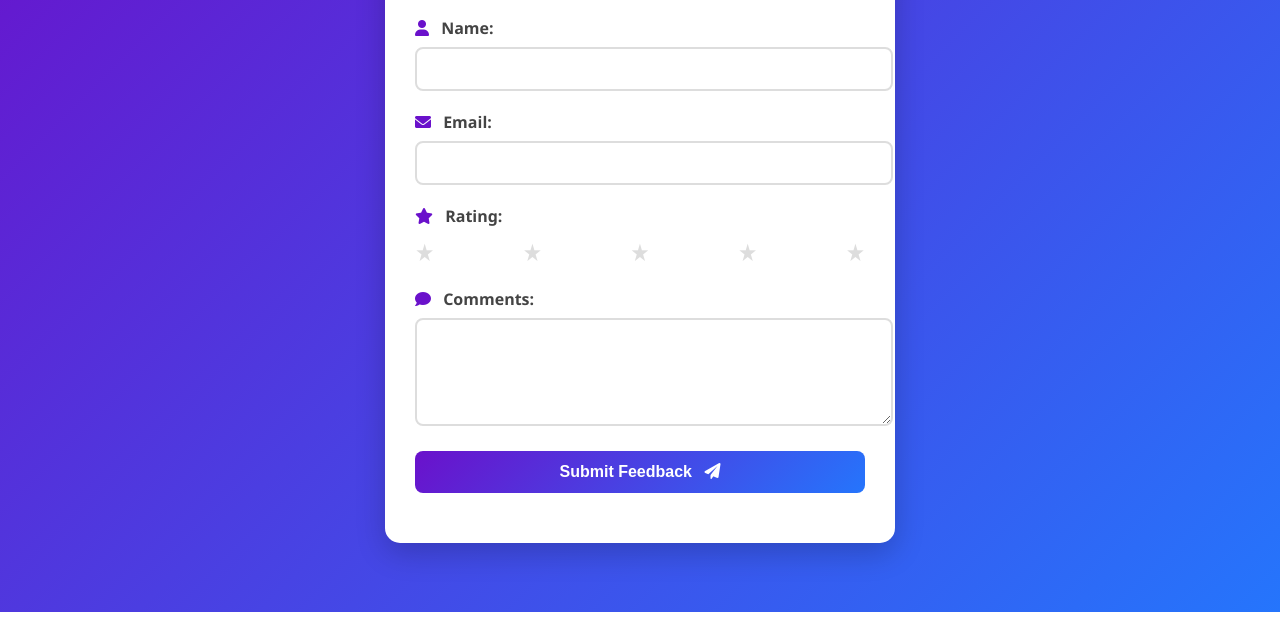
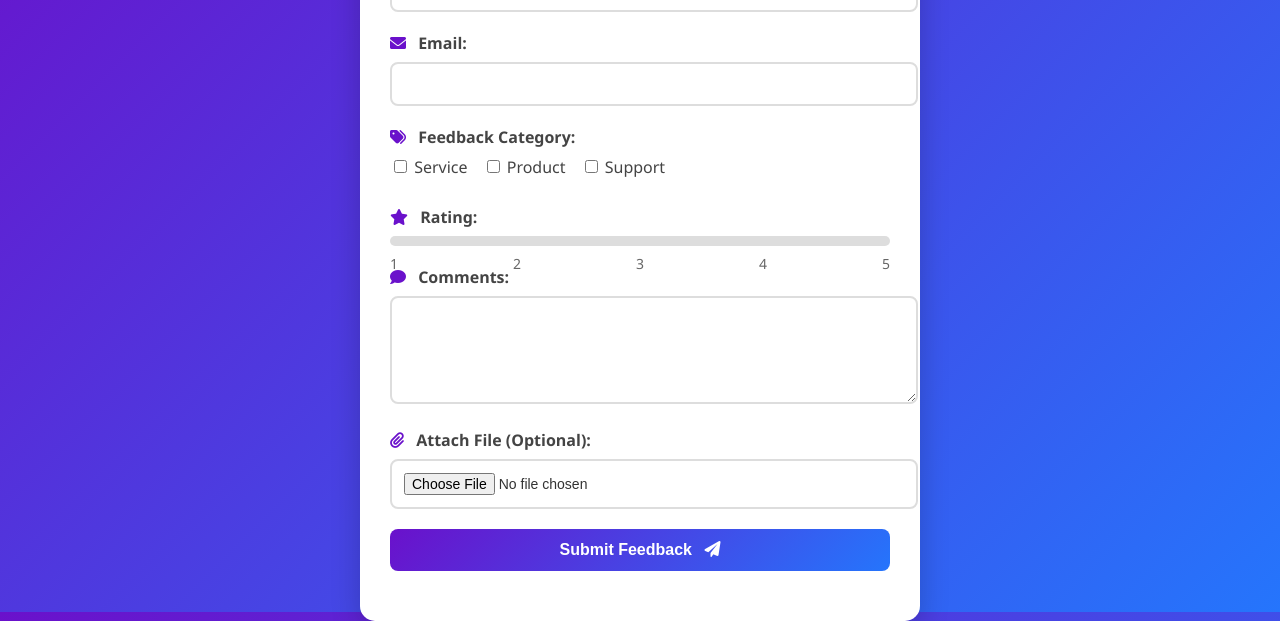
Before and after one commit to Priyanshu7061/ITS-Hostel, a plain HTML site: page form/index.html in a window 1280 px wide. Shown: the part 188-809 px from the top of the page. Drawn offline with Linux system fonts and the light colour scheme.

Commit message:
form changes

```diff
--- a/form/index.html
+++ b/form/index.html
@@ -3,7 +3,7 @@
 <head>
     <meta charset="UTF-8">
     <meta name="viewport" content="width=device-width, initial-scale=1.0">
-    <title>Professional Feedback Form</title>
+    <title>Advanced Feedback Form</title>
     <link rel="stylesheet" href="styles.css">
     <!-- Include Font Awesome for icons -->
     <link rel="stylesheet" href="https://cdnjs.cloudflare.com/ajax/libs/font-awesome/6.0.0/css/all.min.css">
@@ -15,29 +15,57 @@
             <p>Please take a moment to share your experience with us.</p>
         </div>
         <form id="feedbackForm">
+            <!-- Name -->
             <div class="form-group">
                 <label for="name"><i class="fas fa-user"></i> Name:</label>
                 <input type="text" id="name" name="name" required>
             </div>
+
+            <!-- Email -->
             <div class="form-group">
                 <label for="email"><i class="fas fa-envelope"></i> Email:</label>
                 <input type="email" id="email" name="email" required>
             </div>
+
+            <!-- Feedback Category -->
             <div class="form-group">
-                <label for="rating"><i class="fas fa-star"></i> Rating:</label>
-                <div class="rating-stars">
-                    <span data-value="1">&#9733;</span>
-                    <span data-value="2">&#9733;</span>
-                    <span data-value="3">&#9733;</span>
-                    <span data-value="4">&#9733;</span>
-                    <span data-value="5">&#9733;</span>
+                <label><i class="fas fa-tags"></i> Feedback Category:</label>
+                <div class="checkbox-group">
+                    <label><input type="checkbox" name="category" value="Service"> Service</label>
+                    <label><input type="checkbox" name="category" value="Product"> Product</label>
+                    <label><input type="checkbox" name="category" value="Support"> Support</label>
+                </div>
+            </div>
+
+            <!-- Rating -->
+            <div class="form-group">
+                <label><i class="fas fa-star"></i> Rating:</label>
+                <div class="rating-bar">
+                    <div class="progress" id="ratingProgress"></div>
+                    <div class="rating-labels">
+                        <span data-value="1">1</span>
+                        <span data-value="2">2</span>
+                        <span data-value="3">3</span>
+                        <span data-value="4">4</span>
+                        <span data-value="5">5</span>
+                    </div>
                 </div>
                 <input type="hidden" id="rating" name="rating" required>
             </div>
+
+            <!-- Comments -->
             <div class="form-group">
                 <label for="comments"><i class="fas fa-comment"></i> Comments:</label>
                 <textarea id="comments" name="comments" rows="5" required></textarea>
             </div>
+
+            <!-- File Upload -->
+            <div class="form-group">
+                <label for="file"><i class="fas fa-paperclip"></i> Attach File (Optional):</label>
+                <input type="file" id="file" name="file">
+            </div>
+
+            <!-- Submit Button -->
             <div class="form-group">
                 <button type="submit">Submit Feedback <i class="fas fa-paper-plane"></i></button>
             </div>
--- a/form/script.js
+++ b/form/script.js
@@ -2,23 +2,16 @@
 document.addEventListener('DOMContentLoaded', function () {
     const form = document.getElementById('feedbackForm');
     const thankYouMessage = document.getElementById('thankYouMessage');
-  const ratingStars = document.querySelectorAll('.rating-stars span');
+    const ratingLabels = document.querySelectorAll('.rating-labels span');
+    const ratingProgress = document.getElementById('ratingProgress');
     const ratingInput = document.getElementById('rating');
 
-  // Add click event to rating stars
-  ratingStars.forEach(star => {
-      star.addEventListener('click', function () {
+    // Add click event to rating labels
+    ratingLabels.forEach(label => {
+        label.addEventListener('click', function () {
             const value = this.getAttribute('data-value');
             ratingInput.value = value;
-
-          // Highlight selected stars
-          ratingStars.forEach(s => s.classList.remove('active'));
-          this.classList.add('active');
-          let prevSibling = this.previousElementSibling;
-          while (prevSibling) {
-              prevSibling.classList.add('active');
-              prevSibling = prevSibling.previousElementSibling;
-          }
+            ratingProgress.style.width = `${(value / 5) * 100}%`;
         });
     });
 
--- a/form/styles.css
+++ b/form/styles.css
@@ -16,7 +16,7 @@ body {
   border-radius: 15px;
   box-shadow: 0 10px 30px rgba(0, 0, 0, 0.2);
   width: 100%;
-  max-width: 450px;
+  max-width: 500px;
   animation: fadeIn 1s ease-in-out;
 }
 
@@ -65,7 +65,8 @@ label i {
 
 input[type="text"],
 input[type="email"],
-textarea {
+textarea,
+input[type="file"] {
   width: 100%;
   padding: 12px;
   border: 2px solid #ddd;
@@ -76,27 +77,55 @@ textarea {
 
 input[type="text"]:focus,
 input[type="email"]:focus,
-textarea:focus {
+textarea:focus,
+input[type="file"]:focus {
   border-color: #6a11cb;
   outline: none;
 }
 
-.rating-stars {
+.checkbox-group {
   display: flex;
-  justify-content: space-between;
-  font-size: 24px;
-  color: #ddd;
+  gap: 15px;
+  margin-top: 8px;
+}
+
+.checkbox-group label {
+  font-weight: normal;
   cursor: pointer;
 }
 
-.rating-stars span {
-  transition: color 0.3s ease, transform 0.3s ease;
+.rating-bar {
+  width: 100%;
+  height: 10px;
+  background: #ddd;
+  border-radius: 5px;
+  position: relative;
+  margin-top: 8px;
 }
 
-.rating-stars span:hover,
-.rating-stars span.active {
-  color: #ffcc00;
-  transform: scale(1.2);
+.progress {
+  height: 100%;
+  background: #ffcc00;
+  border-radius: 5px;
+  width: 0;
+  transition: width 0.3s ease;
+}
+
+.rating-labels {
+  display: flex;
+  justify-content: space-between;
+  margin-top: 8px;
+}
+
+.rating-labels span {
+  cursor: pointer;
+  font-size: 14px;
+  color: #666;
+  transition: color 0.3s ease;
+}
+
+.rating-labels span:hover {
+  color: #6a11cb;
 }
 
 button {
```
Lines whose indentation alone changed are shown as unchanged.
